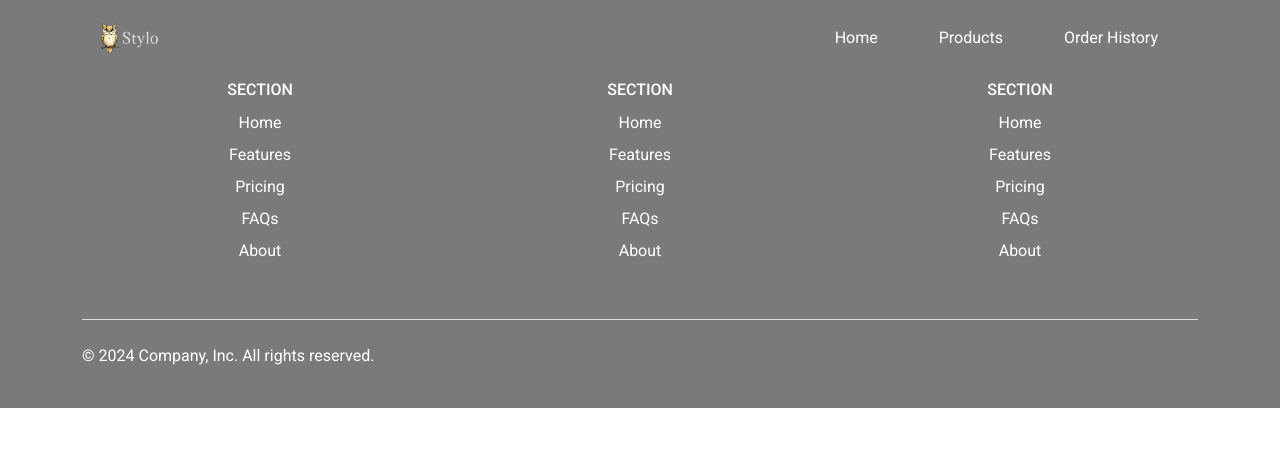
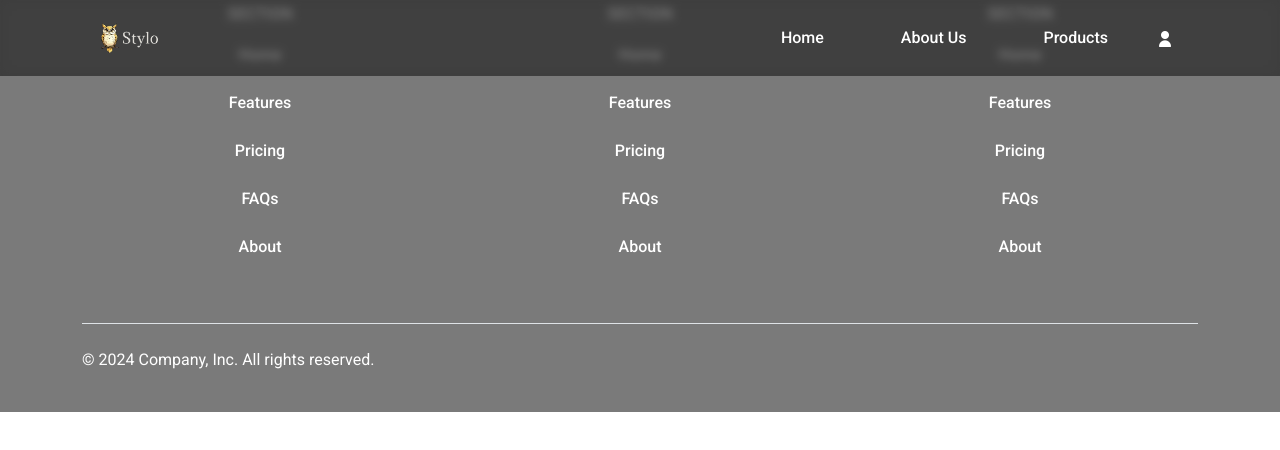
Before and after one commit to Nimanthi-Bandara/SCM_System, a React (Vite) app: page /track-package/1 in a window 1280 px wide. Shown: the top 450 px of the page. Built offline with nearby package versions, Linux system fonts and the light colour scheme.

Commit message:
Nav bar CSS changes.

```diff
--- a/src/App.css
+++ b/src/App.css
@@ -3,9 +3,9 @@
 @import url('https://fonts.googleapis.com/css2?family=Material+Symbols+Outlined:opsz,wght,FILL,GRAD@24,400,0,0&icon_names=alternate_email');
 @import url('https://fonts.googleapis.com/css2?family=Material+Symbols+Outlined:opsz,wght,FILL,GRAD@24,400,0,0&icon_names=north_east');
 
-.navbar-nav{
+ .navbar-nav{
   background-color: transparent;
-  padding: 10px 20px;
+  padding: 0px 20px;
   display: flex;
   justify-content: space-between;
   align-items: center;
@@ -19,25 +19,68 @@
     margin-left: 45px;
 }
 
+.navbar-wrapper {
+  position: fixed;
+  width: 100%;
+  z-index: 1000;
+  backdrop-filter: blur(4px);
+  background: rgba(255, 255, 255, 0.05);
+}
+
+.navbar {
+  padding: 1rem 0;
+}
+
+.nav-link {
+  color: white !important;
+  transition: opacity 0.3s ease;
+  font-weight: 500;
+  padding: 0.5rem 1rem !important;
+}
+
+.nav-link:hover {
+  opacity: 0.8;
+}
+
+.nav-link.active {
+  opacity: 1;
+}
+
 body, html {
   margin: 0;
   padding: 0;
   min-height: 100vh;
   font-family: "Roboto", serif;
 }
+
+/* MAIN HOME PAGE */
+.hero-section {
+  min-height: 100vh;
+  background-image: url('../src/assets/wallpaper.jpg');
+  background-size: cover;
+  background-position: center;
+  background-repeat: no-repeat;
+  background-attachment: fixed;
+  position: relative;
+  width: 100%;
+  margin: 0;
+  padding: 0;
+}
+
+
 /* src/App.css or src/index.css */
-.home-page-background {
+/* .home-page-background {
   min-height: 100vh;
   background-image: url('../src/assets/wallpaper.jpg');
   background-size: cover;
   background-position: center;
   background-repeat: no-repeat;
   background-attachment: fixed; /* This makes the background fixed while scrolling */
-  position: relative; /* For proper stacking context */
-  width: 100%;
+  /* position: relative; /* For proper stacking context */
+  /* width: 100%;
   margin: 0;
   padding: 0;
-}
+} */
 
 /* If you still see any gaps, you might need to add these global styles */
 
@@ -54,6 +97,7 @@ body, html {
 }
 .main-home-body{
   height: 80vh;
+
 }
 .slider-caption{
   text-shadow: 2px 2px 17px #000000;
--- a/src/App.tsx
+++ b/src/App.tsx
@@ -22,8 +22,8 @@ function App() {
                     <Route path="/products" element={<MainProducts />} />
                     <Route path="/login" element={<MainLogin />} />
 
-                    <Route path="/customer" element={<CusHomePage/>} />
-                    <Route path="/track-package/:orderId" element={<CusOrderTracking/>} />
+                    {/* <Route path="/customer" element={<CusHomePage/>} />
+                    <Route path="/track-package/:orderId" element={<CusOrderTracking/>} /> */}
                 </Routes>
             {/*</Container>*/}
             <Footer />
--- a/src/components/MainNavBar.tsx
+++ b/src/components/MainNavBar.tsx
@@ -1,12 +1,11 @@
-import {  Nav } from "react-bootstrap";
+import { Nav } from "react-bootstrap";
 import { Link } from "react-router-dom";
 import logo from "../assets/logo.png";
 import user from "../assets/user.png";
-import 'bootstrap/dist/css/bootstrap.min.css';
-import ManagerNavBar from "./ManagerNavBar";
-import SalesPerNavBar from "./SalesPerNavBar";
+import "bootstrap/dist/css/bootstrap.min.css";
 import SupplierNavBar from "./SupplierNavBar";
 import CustomerNavBar from "./CustomerNavBar";
+import AdminNavBar from "./AdminNavBar";
 
 // DEFAULT NAV BAR
 const DefaultNavBar = () => (
@@ -23,39 +22,78 @@ const DefaultNavBar = () => (
   //     </Button>
   //   </Container>
   // </Navbar>
+  <div className="navbar-wrapper">
     <div className="container-fluid bg-blur">
       <div className="container">
         <nav className="navbar navbar-expand-lg bg-transparent">
           <div className="container-fluid">
-            <img className="" src={logo} style={{ maxWidth: "4.5rem", height: "auto" }} alt="Logo" />
-            <button className="navbar-toggler" type="button" data-bs-toggle="collapse" data-bs-target="#navbarNav"
-                    aria-controls="navbarNav" aria-expanded="false" aria-label="Toggle navigation">
+            <img
+              className=""
+              src={logo}
+              style={{ maxWidth: "4.5rem", height: "auto" }}
+              alt="Logo"
+            />
+            <button
+              className="navbar-toggler"
+              type="button"
+              data-bs-toggle="collapse"
+              data-bs-target="#navbarNav"
+              aria-controls="navbarNav"
+              aria-expanded="false"
+              aria-label="Toggle navigation"
+            >
               <span className="navbar-toggler-icon"></span>
             </button>
-            <div className="collapse navbar-collapse justify-content-end" id="navbarNav">
+            <div
+              className="collapse navbar-collapse justify-content-end"
+              id="navbarNav"
+            >
               <ul className="navbar-nav">
                 <li className="nav-item">
-                  <Nav.Link as={Link} to="/" className="text-white nav-link active" aria-current="page">Home</Nav.Link>
+                  <Nav.Link
+                    as={Link}
+                    to="/"
+                    className="text-white nav-link active"
+                    aria-current="page"
+                  >
+                    Home
+                  </Nav.Link>
                 </li>
                 <li className="nav-item">
-                  <Nav.Link as={Link} to="/about" className="text-white nav-link">About Us</Nav.Link>
+                  <Nav.Link
+                    as={Link}
+                    to="/about"
+                    className="text-white nav-link"
+                  >
+                    About Us
+                  </Nav.Link>
                 </li>
                 <li className="nav-item">
-                  <Nav.Link as={Link} to="/products" className="text-white nav-link">Products</Nav.Link>
+                  <Nav.Link
+                    as={Link}
+                    to="/products"
+                    className="text-white nav-link"
+                  >
+                    Products
+                  </Nav.Link>
                 </li>
               </ul>
             </div>
             <Link to="/login">
-            <button className="btn" type="button" >
-              <img className="" src={user} style={{ maxWidth: "16px", height: "auto" }} alt="Logo" />
+              <button className="btn" type="button">
+                <img
+                  className=""
+                  src={user}
+                  style={{ maxWidth: "16px", height: "auto" }}
+                  alt="Logo"
+                />
               </button>
             </Link>
           </div>
         </nav>
       </div>
     </div>
-
-
+  </div>
 );
 
 // ROLE BASED NAVBAR
@@ -65,20 +103,20 @@ const MainNavBar = () => {
   const userRole: UserRole = "user"; // User role logic
 
   if (!isLoggedIn) {
-    return <CustomerNavBar />;
+    return <DefaultNavBar />;
   }
 
   switch (userRole) {
+    case "manager":
+      return <ManagerNavBar />;
     case "customer":
       return <CustomerNavBar />;
-     case "manager":
-     return <ManagerNavBar />;
     case "salesPer":
       return <SalesPerNavBar />;
     case "supplier":
       return <SupplierNavBar />;
     default:
-       return <MainNavBar />;
+      return <ManagerNavBar />;
   }
 };
 
--- a/src/components/ManagerNavBar.tsx
+++ /dev/null
@@ -1,25 +0,0 @@
-import { Container, Nav, Navbar, Button } from "react-bootstrap";
-import { Link } from "react-router-dom";
-import logo from "../assets/logo.png";
-import user from "../assets/user.png";
-
-const ManagerNavBar = () => (
-    <Navbar>
-        <Container className="bg-transparent m-3">
-            <Nav>
-                <img src={logo} style={{ maxWidth: "4.5rem", height: "auto" }} alt="" />
-                <Nav.Link as={Link} to="/manager/home">Home</Nav.Link>
-                <Nav.Link as={Link} to="/manager/Orders">Orders</Nav.Link>
-                <Nav.Link as={Link} to="/manager/inventory">Inventory</Nav.Link>
-                <Nav.Link as={Link} to="/manager/reports">Reports</Nav.Link>
-                <Nav.Link as={Link} to="/manager/sales">Sales</Nav.Link>
-                <Nav.Link as={Link} to="/manager/plan">Production Plan</Nav.Link>
-            </Nav>
-            <Button style={{ width: "3rem", height: "3rem" }} variant="outline-primary" className="rounded-circle">
-                <img src={user} alt="Profile" width="24" height="24" />
-            </Button>
-        </Container>
-    </Navbar>
-);
-
-export default ManagerNavBar;
--- a/src/components/SalesPerNavBar.tsx
+++ /dev/null
@@ -1,22 +0,0 @@
-import { Container, Nav, Navbar, Button } from "react-bootstrap";
-import { Link } from "react-router-dom";
-import logo from "../assets/logo.png";
-import user from "../assets/user.png";
-
-const SalesPerNavBar = () => {
-  <Navbar>
-      <Container className="bg-transparent m-3">
-        <Nav>
-          <img src={logo} style={{ maxWidth: "4.5rem", height: "auto" }} alt="" />
-          <Nav.Link as={Link} to="/sales/home">Home</Nav.Link>
-          <Nav.Link as={Link} to="/sales/reports">Reports</Nav.Link>
-
-        </Nav>
-        <Button style={{ width: "3rem", height: "3rem" }} variant="outline-primary" className="rounded-circle">
-          <img src={user} alt="Profile" width="24" height="24" />
-        </Button>
-      </Container>
-    </Navbar>
-}
-
-export default SalesPerNavBar;
```
Also changed, not shown: src/pages/MainPage/MainHome.tsx (+62 -14 lines). Lines whose indentation alone changed are shown as unchanged.
